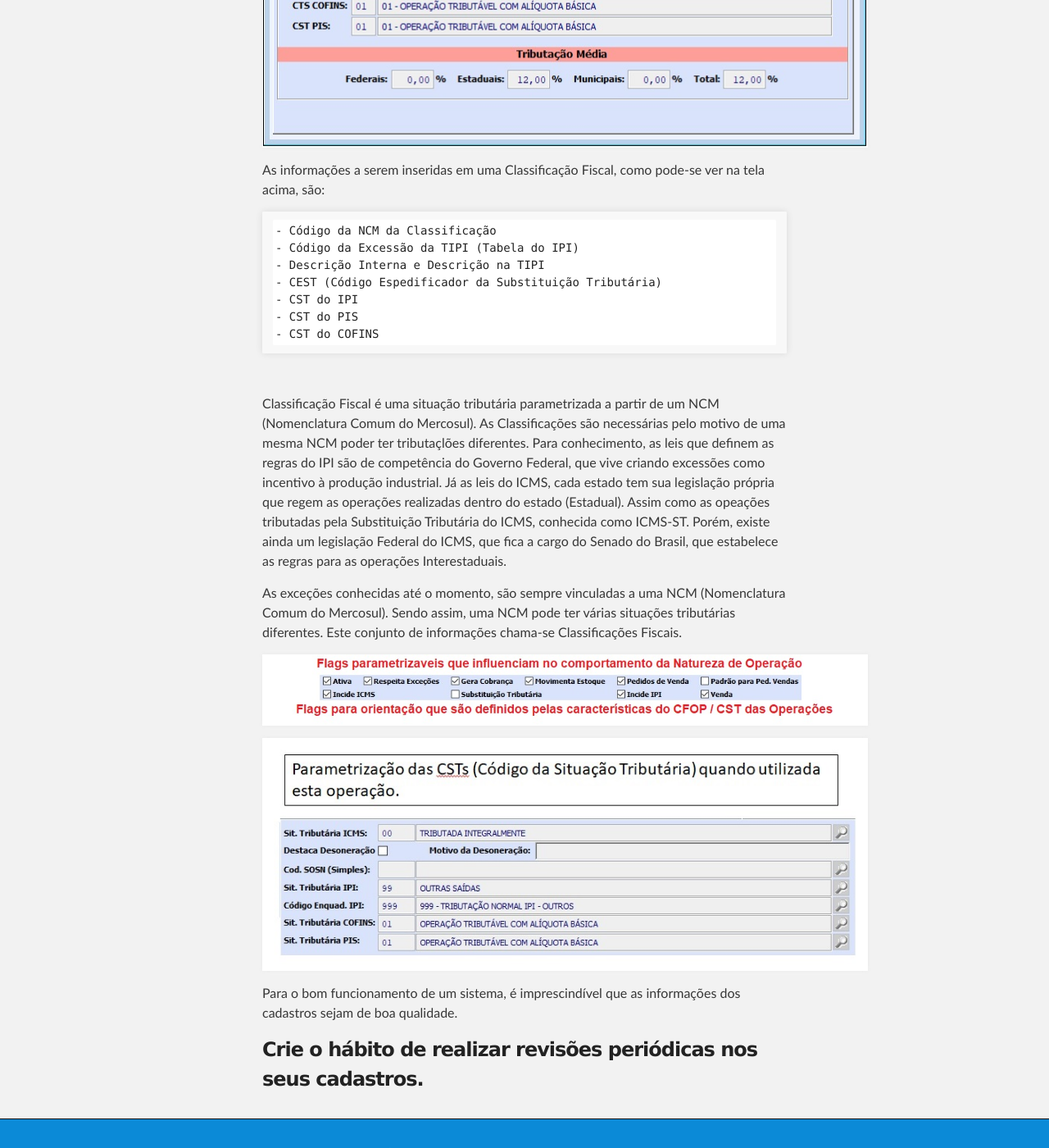
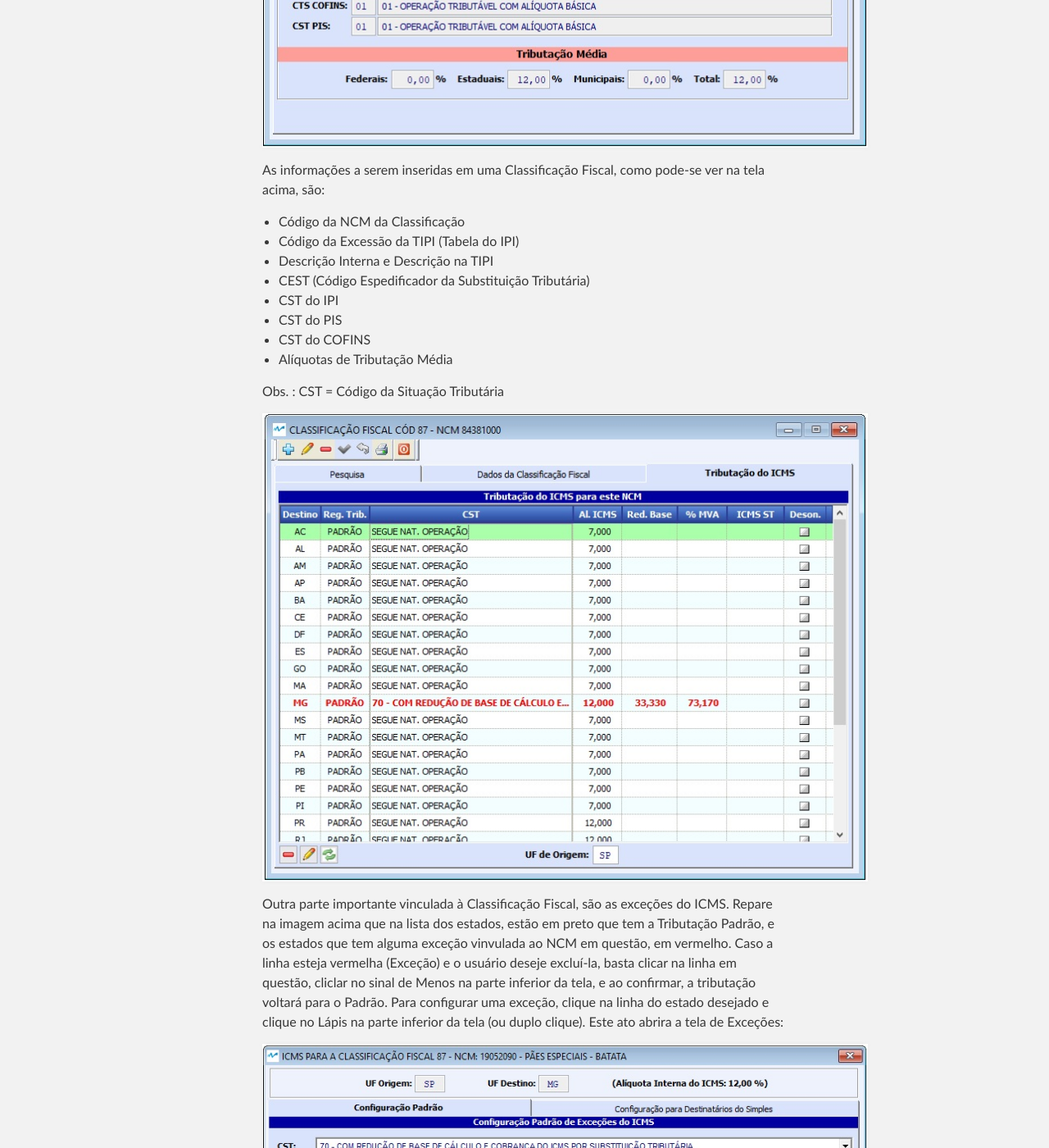
Before and after one commit to mpc2erp/mpc2erp.github.io, a Jekyll site: the page built from Pages/ClasFis.md, in a window 1280 px wide and 1400 px high, scrolled down 1389 px. Shown: the whole window at 82% size. Built offline with Jekyll 4.4.1, drawn with Linux system fonts in a browser that asks for light colours; some of the changed text lies outside the part shown.

Commit message:
Clf280851

```diff
--- a/Pages/ClasFis.md
+++ b/Pages/ClasFis.md
@@ -22,27 +22,30 @@ Recomendamos que seja acompanhado pelo(s) profissional(ais) do depatamento cont
 
 As informações a serem inseridas em uma Classificação Fiscal, como pode-se ver na tela acima, são:
 
-    - Código da NCM da Classificação
-    - Código da Excessão da TIPI (Tabela do IPI)
-    - Descrição Interna e Descrição na TIPI
-    - CEST (Código Espedificador da Substituição Tributária)
-    - CST do IPI
-    - CST do PIS
-    - CST do COFINS
+   - Código da NCM da Classificação
+   - Código da Excessão da TIPI (Tabela do IPI)
+   - Descrição Interna e Descrição na TIPI
+   - CEST (Código Espedificador da Substituição Tributária)
+   - CST do IPI
+   - CST do PIS
+   - CST do COFINS
+   - Alíquotas de Tributação Média
 
+   Obs. : CST = Código da Situação Tributária
 
 ![](Img/ClasFis02.jpg)
 
-Classificação Fiscal é uma situação tributária parametrizada a partir de um NCM (Nomenclatura Comum do Mercosul). As Classificações são necessárias pelo motivo de uma mesma NCM poder ter tributaçlões diferentes.
-Para conhecimento, as leis que definem as regras do IPI são de competência do Governo Federal, que vive criando excessões como incentivo à produção industrial. Já as leis do ICMS, cada estado tem sua legislação própria que regem as operações realizadas dentro do estado (Estadual). Assim como as opeações tributadas pela Substituição Tributária do ICMS, conhecida como ICMS-ST. Porém, existe ainda um legislação Federal do ICMS, que fica a cargo do Senado do Brasil, que estabelece as regras para as operações Interestaduais.
+Outra parte importante vinculada à Classificação Fiscal, são as exceções do ICMS.
+Repare na imagem acima que na lista dos estados, estão em preto que tem a Tributação Padrão, e os estados que tem alguma exceção vinvulada ao NCM em questão, em vermelho.
+Caso a linha esteja vermelha (Exceção) e o usuário deseje excluí-la, basta clicar na linha em questão, cliclar no sinal de Menos na parte inferior da tela, e ao confirmar, a tributação voltará para o Padrão.
+Para configurar uma exceção, clique na linha do estado desejado e clique no Lápis na parte inferior da tela (ou duplo clique). Este ato abrira a tela de Exceções:
 
-As exceções conhecidas até o momento, são sempre vinculadas a uma NCM (Nomenclatura Comum do Mercosul). Sendo assim, uma NCM pode ter várias situações tributárias diferentes. Este conjunto de informações chama-se Classificações Fiscais.
+![](Img/ClasFis03.jpg)
 
+Exceção ou não, para o Sistema MPC², os parâmetros tem que seguir OBRIGATORIAMENTE as diretrizes da CST do ICMS. Ou seja, só nas CSTs que tratem ST ela será acatada. Só nas CSTs que tenham Redução de Base, elas poderão ser configuradas, etc ...
 
-![](Img/Natureza03.jpg)
-
-![](Img/Natureza04.jpg)
-
+Nota Importante: As alterações das configurações tributárias NÃO alteram os documentos gerados anteriormente a mudança, e sim, apenas os novos documentos.
 
 Para o bom funcionamento de um sistema, é imprescindível que as informações dos cadastros sejam de boa qualidade.
 ### Crie o hábito de realizar revisões periódicas nos seus cadastros.
+# A MPC² Sistemas não se responsabiliza por Notas Fiscai tributadas erradas por má parametrização. Todas as alterações ficam registradas como eram anteriormente, como ficaram e quem alterou.
```
Also changed, not shown: Pages/Natureza.md (+7 -3 lines), Pages/Img/ClasFis02.jpg (added), Pages/Img/ClasFis03.jpg (added).
